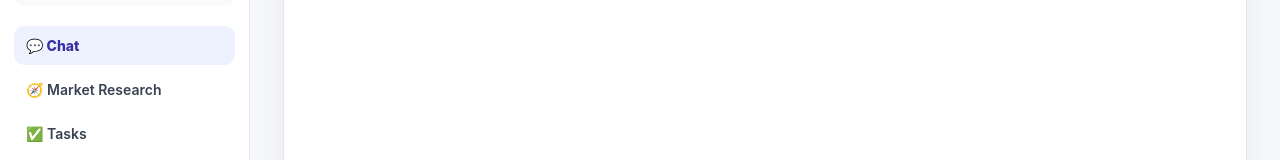
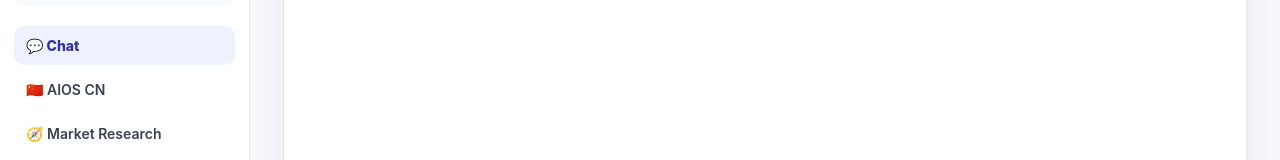
Before and after one commit to Vivi9max/AIOS-Alpha, a Next.js app: page /workspace in a window 1280 px wide. Shown: the part 329-489 px from the top of the page. Built offline with nearby package versions, Linux system fonts and the light colour scheme; no server answers.

Commit message:
feat(C165.5): add CN workspace navigation

```diff
--- a/components/layout/Sidebar.tsx
+++ b/components/layout/Sidebar.tsx
@@ -31,6 +31,11 @@ const menus = [
     href: "/workspace",
   },
   {
+    icon: "🇨🇳",
+    label: "AIOS CN",
+    href: "/cn",
+  },
+  {
     icon: "🧭",
     label:
       "Market Research",
@@ -45,8 +50,7 @@ const menus = [
   },
   {
     icon: "💳",
-    label:
-      "Plans",
+    label: "Plans",
     href: "/billing",
   },
   {
```
